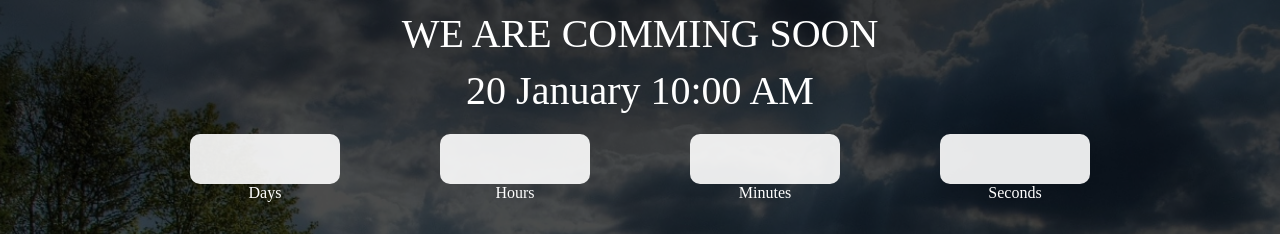
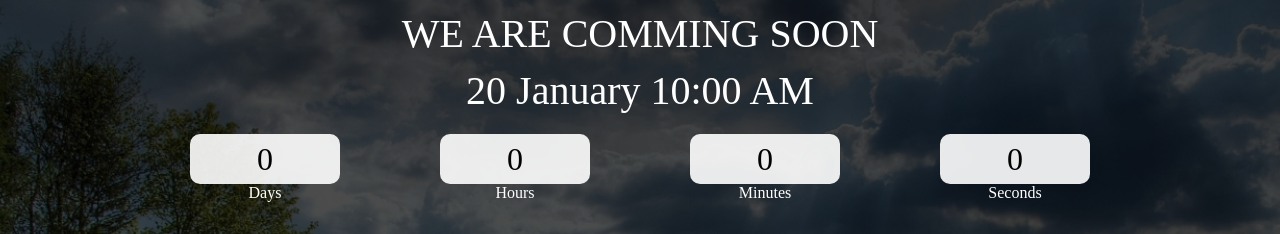
Before and after one commit to vikas61/CountDown, a plain HTML site: page index.html in a window 1280 px wide. Shown: the top 234 px of the page. Drawn offline with Linux system fonts and the light colour scheme.

Commit message:
Update index.html

```diff
--- a/index.html
+++ b/index.html
@@ -15,23 +15,23 @@
             <div class="title" id="end-date"> 22 December 2022 07:05 AM</div>
             <div class="col">
                 <div>
-                    <input type="text" readonly>
+                    <input type="text" readonly value="0">
                     <br>
                     <label for="">Days</label>
 
                 </div>
                 <div>
-                    <input type="text" readonly>
+                    <input type="text" readonly value="0">
                     <br>
                     <label for="">Hours</label>
                 </div>
                 <div>
-                    <input type="text" readonly>
+                    <input type="text" readonly value="0">
                     <br>
                     <label for="">Minutes</label>
                 </div>
                 <div>
-                    <input type="text" readonly>
+                    <input type="text" readonly value="0">
                     <br>
                     <label for="">Seconds</label>
                 </div>
```
